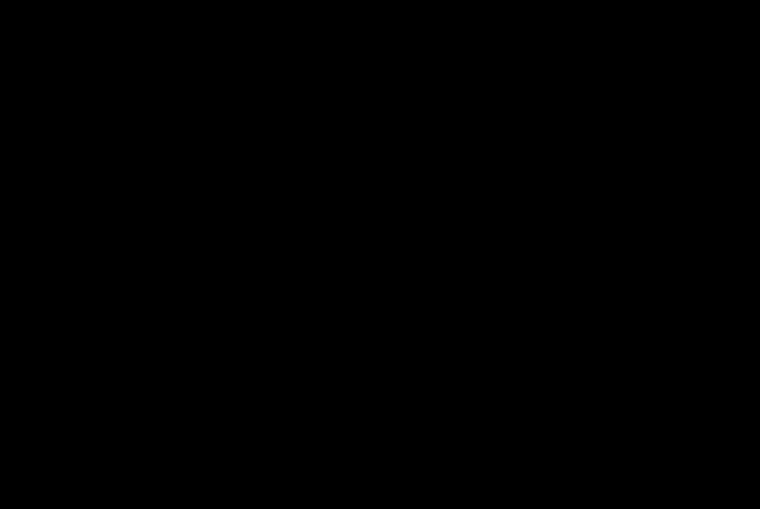
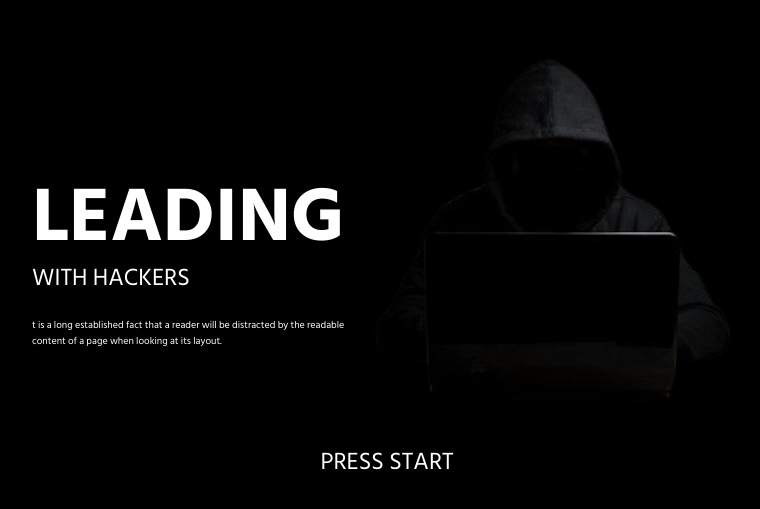
Before and after one commit to Leticia-Ajac/PuzzleLiderGerminare, a React (Create React App) app: page / in a window 1280 px wide. Before the commit this address had no page. Shown: the part 105-614 px from the top of the page, without its empty margins (253-1013 px from the left). Built offline with nearby package versions, Linux system fonts and the light colour scheme.

Commit message:
BeginningPage

```diff
--- a/public/index.html
+++ b/public/index.html
@@ -9,7 +9,10 @@
       name="description"
       content="Web site created using create-react-app"
     />
-    <title>React App</title>
+    <title>Puzzle</title>
+
+    <link href="https://fonts.googleapis.com/css2?family=Hind+Siliguri:wght@400;500;600;700&display=swap" rel="stylesheet">
+
   </head>
   <body style="background-color: #000000;  ">
     <noscript>You need to enable JavaScript to run this app.</noscript>
--- a/src/App.css
+++ b/src/App.css
@@ -6,4 +6,6 @@
   flex-direction: column;
   align-items: center;
   justify-content: center;
+  font-family: 'Hind Siliguri', sans-serif;
+  color: white;
 }
--- a/src/App.js
+++ b/src/App.js
@@ -7,6 +7,7 @@ import {
 import './App.css'
 
 import LevelUmPage from './Pages/Level1';
+import BeginningPage from './Pages/Beginning'
 
 function App() {
   return (
@@ -14,6 +15,7 @@ function App() {
       <BrowserRouter>
         <Routes>
           <Route path='/level1' element={<LevelUmPage />}/>
+          <Route path='/' element={<BeginningPage />} />
         </Routes>
       </BrowserRouter>
     </div>
--- /dev/null
+++ b/src/Pages/Beginning/index.jsx
@@ -0,0 +1,24 @@
+import * as React from "react";
+import Hacker from "../../Assets/hacker.png"
+import './style.css'
+
+export default function BeginningPage(){
+
+
+    return (
+        <>
+        <div className="container">
+            <div className="containerText" >
+                <div className="groupText">
+                    <p style={{fontWeight:'700', fontSize:'76px'}} >LEADING</p>
+                    <p style={{fontSize:'24px', margin: '-20px 0 20px 0'}} >WITH HACKERS</p>
+                    <p style={{fontSize:'10px'}} >t is a long established fact that a reader will be distracted by the readable content of a page when looking at its layout. </p>
+                </div>
+            </div>
+            <img src={Hacker} alt="hacker" style={{width: '390px'}} />
+
+        </div>
+        <p style={{margin:'37px auto 0', fontSize:'24px'}} >PRESS START</p>
+        </>
+    )
+}
--- /dev/null
+++ b/src/Pages/Beginning/style.css
@@ -0,0 +1,22 @@
+.container {
+    display: flex;
+    justify-content: center;
+}
+
+.containerText {
+
+    height: 360px;
+
+}
+
+.groupText {
+
+    text-align: start;
+    width: 320px;
+    height: 240px;
+    margin-top: 110px;
+}
+
+.groupText p {
+    margin: 0 0;
+}
```
Also changed, not shown: src/Assets/hacker.png (added), 1 other file (tests, documents, lock files or other folders).
